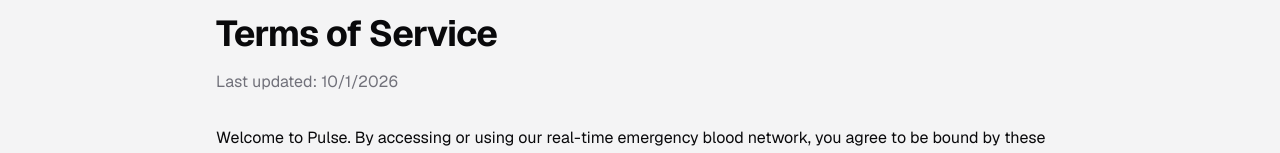
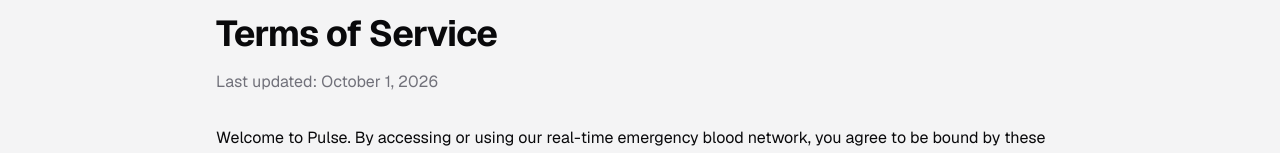
Before and after one commit to 43UniProjects/pulse, a Next.js app: page /terms in a window 1280 px wide. Shown: the part 186-339 px from the top of the page. Built offline with nearby package versions, Linux system fonts and the light colour scheme.

Commit message:
fix: fix static build issue due in page.tsx

```diff
--- a/app/(auth)/register/page.tsx
+++ b/app/(auth)/register/page.tsx
@@ -1,5 +1,4 @@
 import { Metadata } from 'next';
-import { Suspense } from 'react';
 import RegisterForm from './register-form';
 
 export const metadata: Metadata = {
@@ -14,14 +13,7 @@
       <div className="absolute inset-0 z-0 bg-[linear-gradient(to_right,var(--color-border)_1px,transparent_1px),linear-gradient(to_bottom,var(--color-border)_1px,transparent_1px)] bg-size-[3rem_3rem] mask-[radial-gradient(ellipse_60%_70%_at_50%_50%,#000_20%,transparent_100%)] opacity-20 pointer-events-none" />
 
       <div className="relative z-10 w-full flex justify-center">
-        {/* Wrap the form in Suspense to handle useSearchParams statically */}
-        <Suspense
-          fallback={
-            <div className="w-full max-w-lg h-150 bg-card border border-border rounded-xl animate-pulse shadow-sm" />
-          }
-        >
-          <RegisterForm />
-        </Suspense>
+        <RegisterForm />
       </div>
     </main>
   );
--- a/app/(auth)/register/register-form.tsx
+++ b/app/(auth)/register/register-form.tsx
@@ -1,6 +1,6 @@
 'use client';
 
-import { useState, useEffect, useActionState } from 'react';
+import { useState, useEffect, useActionState, Suspense } from 'react';
 import Link from 'next/link';
 import { useSearchParams } from 'next/navigation';
 import {
@@ -14,7 +14,7 @@
 
 const bloodGroups = ['A+', 'A-', 'B+', 'B-', 'AB+', 'AB-', 'O+', 'O-'];
 
-export default function RegisterForm() {
+function RegisterFormContent() {
   const searchParams = useSearchParams();
 
   // Initialize states
@@ -281,6 +281,18 @@
   );
 }
 
+export default function RegisterForm() {
+  return (
+    <Suspense
+      fallback={
+        <div className="w-full max-w-lg h-[600px] bg-card border border-border rounded-xl animate-pulse shadow-sm" />
+      }
+    >
+      <RegisterFormContent />
+    </Suspense>
+  );
+}
+
 function Field({
   name,
   label,
--- a/app/privacy/page.tsx
+++ b/app/privacy/page.tsx
@@ -7,7 +7,7 @@
             Privacy Policy
           </h1>
           <p className="mt-4 text-muted-foreground">
-            Last updated: {new Date().toLocaleDateString()}
+            Last updated: October 1, 2026
           </p>
         </div>
 
--- a/app/terms/page.tsx
+++ b/app/terms/page.tsx
@@ -7,7 +7,7 @@
             Terms of Service
           </h1>
           <p className="mt-4 text-muted-foreground">
-            Last updated: {new Date().toLocaleDateString()}
+            Last updated: October 1, 2026
           </p>
         </div>
 
```
